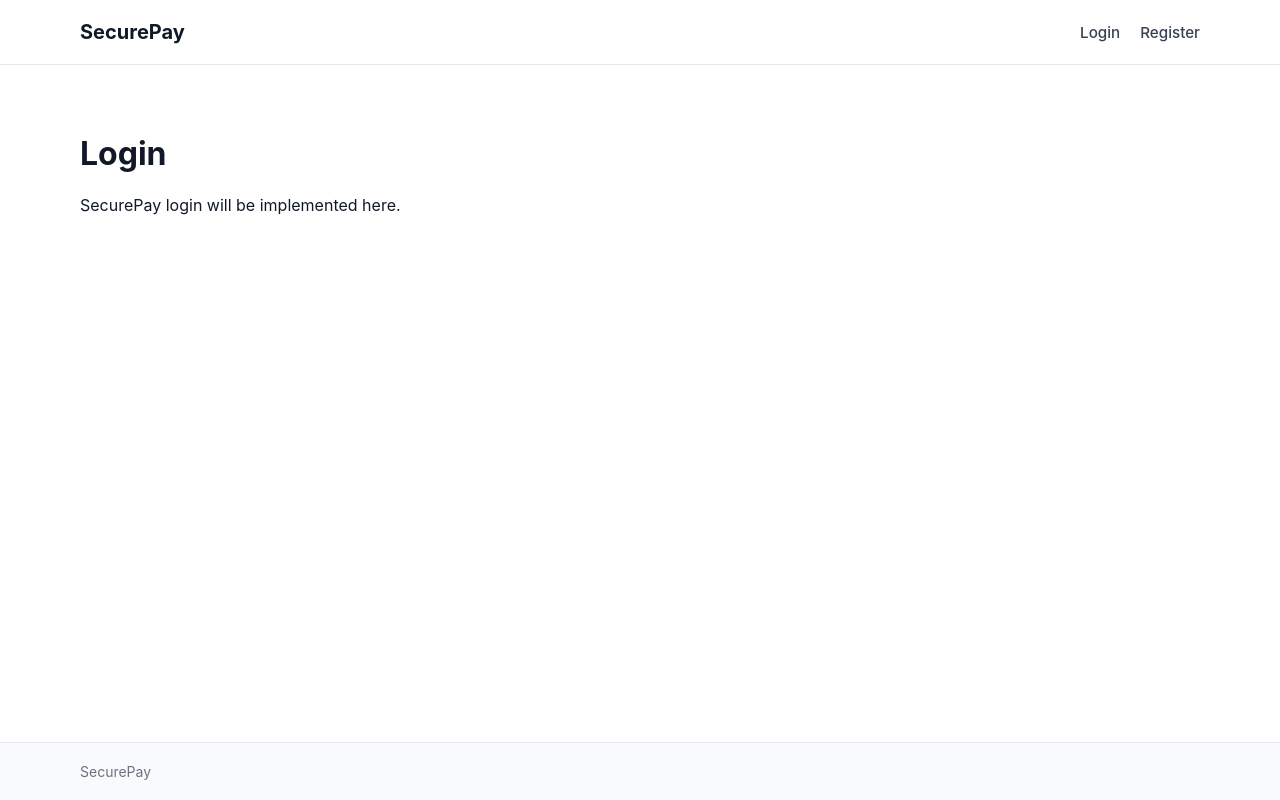
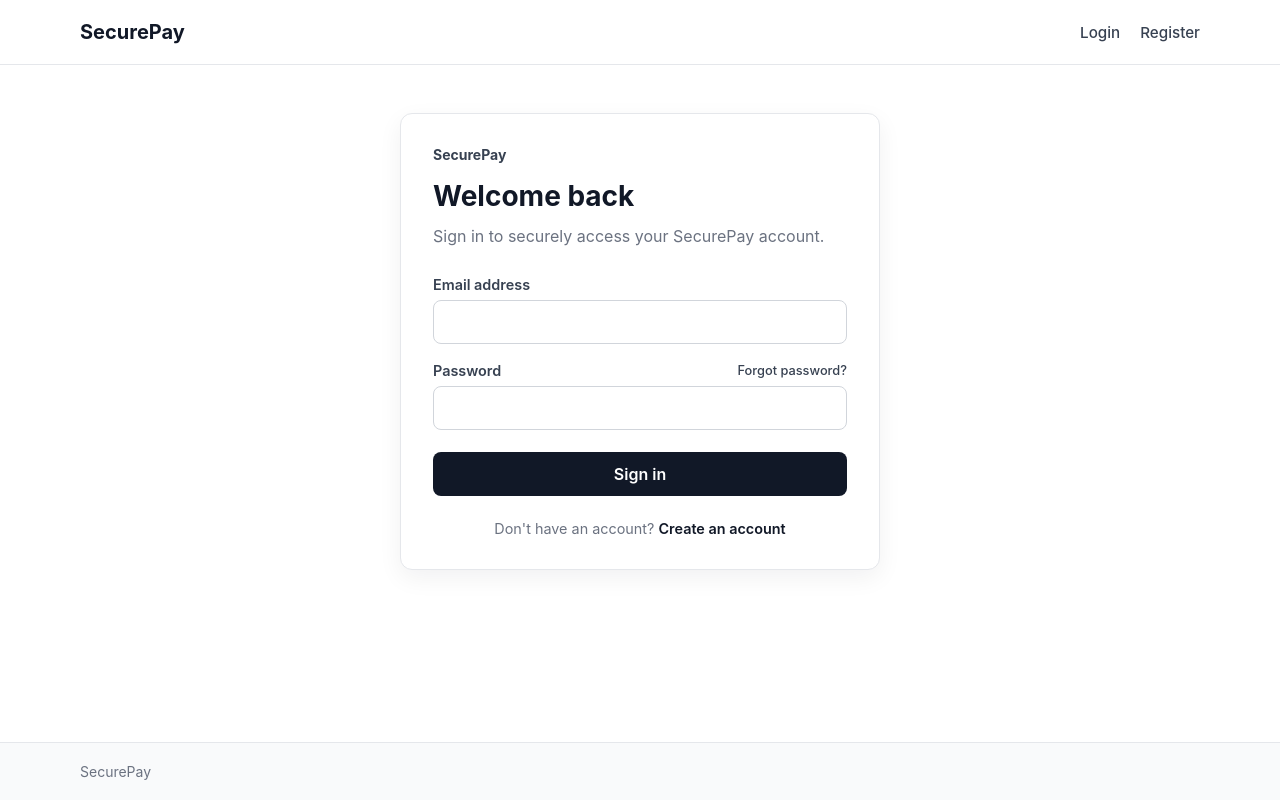
Before and after one commit to 76Sahil/SecurePay---Event-Driven-Digital-Payment-And-Wallet-Platform-, a React (Vite) app in the folder frontend/: page /login in a window 1280 px wide. Built offline with nearby package versions, Linux system fonts and the light colour scheme.

Commit message:
feat(frontend): add authentication UI foundation

```diff
--- a/frontend/src/app/AppRouter.tsx
+++ b/frontend/src/app/AppRouter.tsx
@@ -4,6 +4,7 @@ import PublicLayout from '../layouts/PublicLayout'
 import HomePage from '../pages/HomePage'
 import LoginPage from '../pages/LoginPage'
 import RegisterPage from '../pages/RegisterPage'
+import ForgotPasswordPage from '../pages/ForgotPasswordPage'
 
 function AppRouter() {
     return (
@@ -14,6 +15,10 @@ function AppRouter() {
                         <Route path="/" element={<HomePage />} />
                         <Route path="/login" element={<LoginPage />} />
                         <Route path="/register" element={<RegisterPage />} />
+                        <Route
+                            path="/forgot-password"
+                            element={<ForgotPasswordPage />}
+                        />
                     </Route>
                 </Route>
             </Routes>
--- a/frontend/src/index.css
+++ b/frontend/src/index.css
@@ -168,10 +168,32 @@ a {
   margin-bottom: 18px;
 }
 
+.form-field__label-row {
+  align-items: flex-start;
+}
+
 .form-field label {
   font-size: 0.9rem;
   font-weight: 600;
   color: #374151;
+}
+
+.form-field__label-row {
+  display: flex;
+  align-items: center;
+  justify-content: space-between;
+  gap: 16px;
+}
+
+.form-field__link {
+  color: #374151;
+  font-size: 0.8rem;
+  font-weight: 500;
+}
+
+.form-field__link:hover {
+  color: #111827;
+  text-decoration: underline;
 }
 
 .form-field input {
--- /dev/null
+++ b/frontend/src/pages/ForgotPasswordPage.tsx
@@ -0,0 +1,97 @@
+import { Link } from 'react-router'
+import { useState } from 'react'
+import type { FormEvent } from 'react'
+
+function ForgotPasswordPage() {
+    const [email, setEmail] = useState('')
+    const [error, setError] = useState('')
+    const [isSubmitting, setIsSubmitting] = useState(false)
+
+    function handleSubmit(event: FormEvent<HTMLFormElement>) {
+        event.preventDefault()
+
+        if (!email.trim()) {
+            setError('Email is required.')
+            return
+        }
+
+        if (!/^[^\s@]+@[^\s@]+\.[^\s@]+$/.test(email)) {
+            setError('Please enter a valid email address.')
+            return
+        }
+
+        setError('')
+        setIsSubmitting(true)
+
+        // Password recovery will be connected later.
+        setTimeout(() => {
+            setIsSubmitting(false)
+        }, 500)
+    }
+
+    return (
+        <section className="auth-page">
+            <div className="auth-card">
+                <div className="auth-card__header">
+                    <p className="auth-card__brand">SecurePay</p>
+
+                    <h1>Reset your password</h1>
+
+                    <p className="auth-card__description">
+                        Enter your email address and we'll help you
+                        recover access to your account.
+                    </p>
+                </div>
+
+                <form onSubmit={handleSubmit} noValidate>
+                    <div className="form-field">
+                        <label htmlFor="email">Email address</label>
+
+                        <input
+                            id="email"
+                            name="email"
+                            type="email"
+                            value={email}
+                            onChange={(event) =>
+                                setEmail(event.target.value)
+                            }
+                            autoComplete="email"
+                            aria-invalid={Boolean(error)}
+                            aria-describedby={
+                                error
+                                    ? 'forgot-password-error'
+                                    : undefined
+                            }
+                        />
+
+                        {error && (
+                            <p
+                                id="forgot-password-error"
+                                role="alert"
+                            >
+                                {error}
+                            </p>
+                        )}
+                    </div>
+
+                    <button
+                        type="submit"
+                        className="auth-submit"
+                        disabled={isSubmitting}
+                    >
+                        {isSubmitting
+                            ? 'Submitting...'
+                            : 'Continue'}
+                    </button>
+                </form>
+
+                <p className="auth-card__footer">
+                    Remember your password?{' '}
+                    <Link to="/login">Back to login</Link>
+                </p>
+            </div>
+        </section>
+    )
+}
+
+export default ForgotPasswordPage
--- a/frontend/src/pages/LoginPage.tsx
+++ b/frontend/src/pages/LoginPage.tsx
@@ -1,9 +1,173 @@
+import { Link } from 'react-router'
+import { useState } from 'react'
+import type { ChangeEvent, FormEvent } from 'react'
+
+type LoginFormData = {
+    email: string
+    password: string
+}
+
+type LoginFormErrors = {
+    email?: string
+    password?: string
+}
+
 function LoginPage() {
+    const [formData, setFormData] = useState<LoginFormData>({
+        email: '',
+        password: '',
+    })
+
+    const [errors, setErrors] = useState<LoginFormErrors>({})
+    const [isSubmitting, setIsSubmitting] = useState(false)
+
+    function handleChange(
+        event: ChangeEvent<HTMLInputElement>,
+    ) {
+        const { name, value } = event.target
+
+        setFormData((current) => ({
+            ...current,
+            [name]: value,
+        }))
+    }
+
+    function validateForm(): LoginFormErrors {
+        const validationErrors: LoginFormErrors = {}
+
+        if (!formData.email.trim()) {
+            validationErrors.email = 'Email is required.'
+        } else if (
+            !/^[^\s@]+@[^\s@]+\.[^\s@]+$/.test(formData.email)
+        ) {
+            validationErrors.email =
+                'Please enter a valid email address.'
+        }
+
+        if (!formData.password) {
+            validationErrors.password = 'Password is required.'
+        }
+
+        return validationErrors
+    }
+
+    function handleSubmit(event: FormEvent<HTMLFormElement>) {
+        event.preventDefault()
+
+        const validationErrors = validateForm()
+
+        setErrors(validationErrors)
+
+        if (Object.keys(validationErrors).length > 0) {
+            return
+        }
+
+        setIsSubmitting(true)
+
+        // Real authentication will be connected later.
+        setTimeout(() => {
+            setIsSubmitting(false)
+        }, 500)
+    }
+
     return (
-        <main>
-            <h1>Login</h1>
-            <p>SecurePay login will be implemented here.</p>
-        </main>
+        <section className="auth-page">
+            <div className="auth-card">
+                <div className="auth-card__header">
+                    <p className="auth-card__brand">SecurePay</p>
+
+                    <h1>Welcome back</h1>
+
+                    <p className="auth-card__description">
+                        Sign in to securely access your SecurePay account.
+                    </p>
+                </div>
+
+                <form onSubmit={handleSubmit} noValidate>
+                    <div className="form-field">
+                        <label htmlFor="email">Email address</label>
+
+                        <input
+                            id="email"
+                            name="email"
+                            type="email"
+                            value={formData.email}
+                            onChange={handleChange}
+                            autoComplete="email"
+                            aria-invalid={Boolean(errors.email)}
+                            aria-describedby={
+                                errors.email
+                                    ? 'login-email-error'
+                                    : undefined
+                            }
+                        />
+
+                        {errors.email && (
+                            <p
+                                id="login-email-error"
+                                role="alert"
+                            >
+                                {errors.email}
+                            </p>
+                        )}
+                    </div>
+
+                    <div className="form-field">
+                        <div className="form-field__label-row">
+                            <label htmlFor="password">
+                                Password
+                            </label>
+
+                            <Link
+                                to="/forgot-password"
+                                className="form-field__link"
+                            >
+                                Forgot password?
+                            </Link>
+                        </div>
+
+                        <input
+                            id="password"
+                            name="password"
+                            type="password"
+                            value={formData.password}
+                            onChange={handleChange}
+                            autoComplete="current-password"
+                            aria-invalid={Boolean(errors.password)}
+                            aria-describedby={
+                                errors.password
+                                    ? 'login-password-error'
+                                    : undefined
+                            }
+                        />
+
+                        {errors.password && (
+                            <p
+                                id="login-password-error"
+                                role="alert"
+                            >
+                                {errors.password}
+                            </p>
+                        )}
+                    </div>
+
+                    <button
+                        type="submit"
+                        className="auth-submit"
+                        disabled={isSubmitting}
+                    >
+                        {isSubmitting
+                            ? 'Signing in...'
+                            : 'Sign in'}
+                    </button>
+                </form>
+
+                <p className="auth-card__footer">
+                    Don't have an account?{' '}
+                    <Link to="/register">Create an account</Link>
+                </p>
+            </div>
+        </section>
     )
 }
 
```
